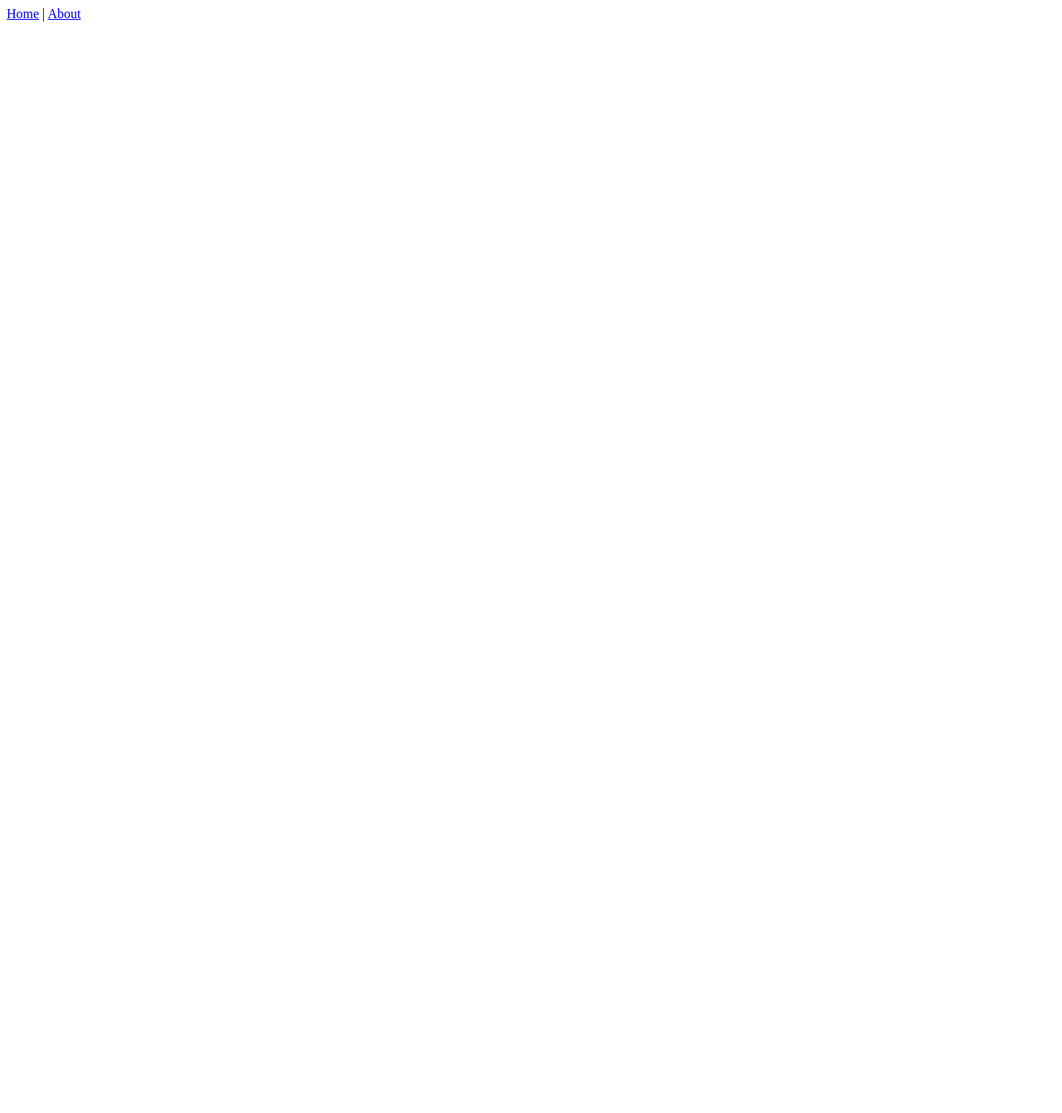
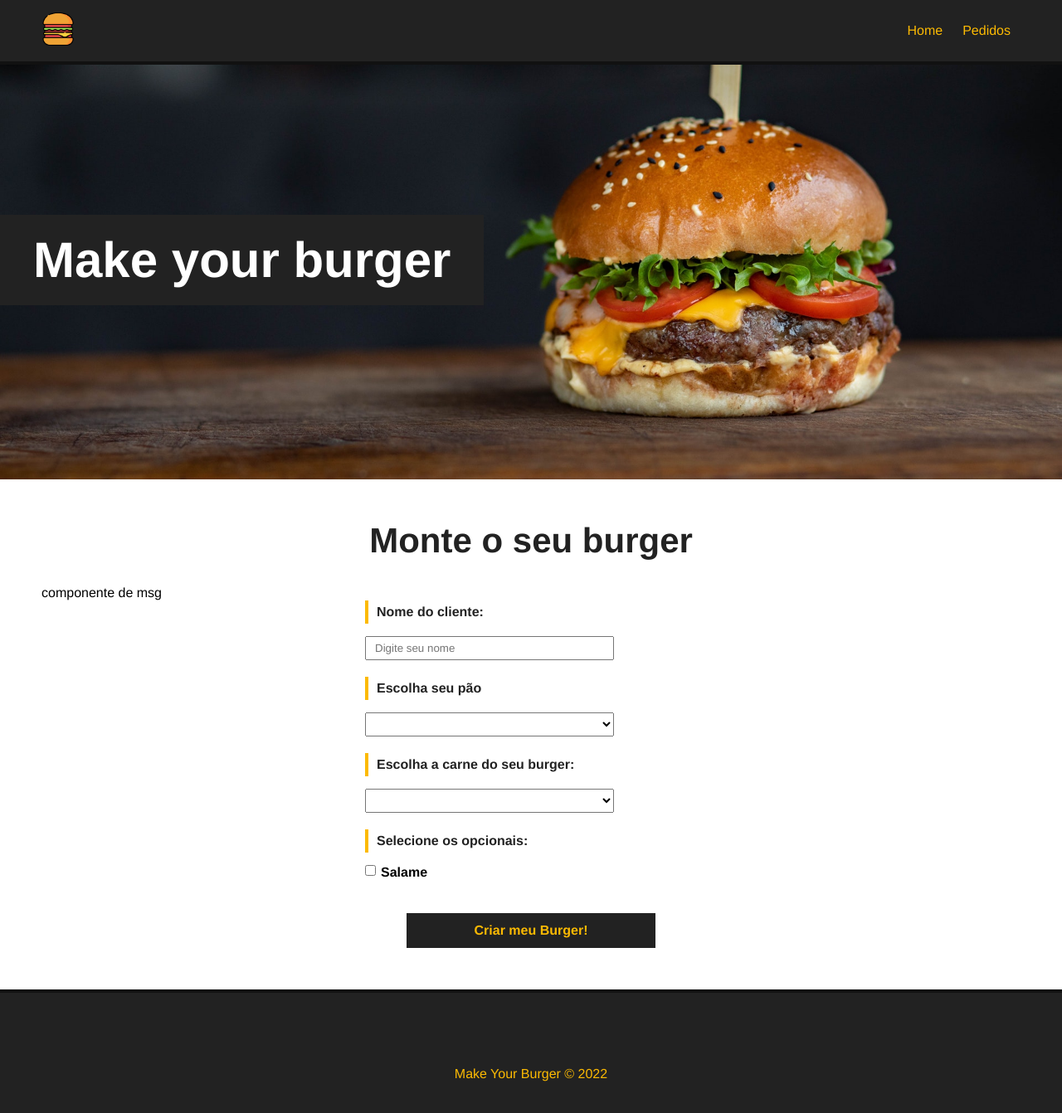
Before and after one commit to AndreCampeloR/Make_Your_Burger, a Vue app: page / in a window 1280 px wide. Shown: the top 1342 px of the page at 83% size. Before the commit the page ends 800 px from the top, so only its background shows below. Built offline with nearby package versions, Linux system fonts and the light colour scheme.

Commit message:
add banner

```diff
--- a/src/App.vue
+++ b/src/App.vue
@@ -1,11 +1,45 @@
 <template>
-  <nav>
-    <router-link to="/">Home</router-link> |
-    <router-link to="/about">About</router-link>
-  </nav>
+   <NavBar :logo="logo_src" :alt="app_name" />
   <router-view/>
+  <Footer/>
 </template>
 
+<script>
+import NavBar from './components/NavBar.vue'
+import Footer from './components/Footer.vue'
+
+export default {
+  components: {
+    NavBar,
+    Footer
+  },
+  data(){
+    return{
+      logo_src: '/img/logo.png',
+      app_name: 'Make Your Burger'
+    }
+  }
+}
+</script>
+
+
 <style>
+*{
+  font-family: Helvetica;
+  padding: 0;
+  margin: 0;
+  box-sizing: border-box;
+}
 
+.main-container{
+  margin: 50px;
+  min-height: 250px;
+}
+
+h1{
+  text-align: center;
+  font-size: 42px;
+  margin-bottom: 30px;
+  color: #222;
+}
 </style>
--- /dev/null
+++ b/src/components/Banner.vue
@@ -0,0 +1,31 @@
+<template>
+    <div id="main-banner">
+        <h1>Make your burger</h1>
+    </div>
+</template>
+
+<script>
+export default {
+    name: 'Banner'
+}
+</script>
+
+<style scoped>
+    #main-banner{
+        background-image: url('/public/img/burger.jpg');
+        background-position: 0 -250px;
+        background-size: cover;
+        height: 500px;
+        display: flex;
+        align-items: center;
+        justify-content: flex-start;
+    }
+
+    #main-banner h1{
+        color: #fff;
+        text-align: center;
+        font-size: 60px;
+        background-color: #222;
+        padding: 20px 40px;
+    }
+</style>
--- /dev/null
+++ b/src/components/BurgerForm.vue
@@ -0,0 +1,118 @@
+<template>
+    <div>
+        <p>componente de msg</p>
+    </div>
+    <div>
+      <form id="burger-form">
+
+         <div class="input-container">
+            <label for="nome">Nome do cliente: </label>
+            <input type="text" id="nome" name="nome" v-model="nome" placeholder="Digite seu nome">
+         </div>
+
+         <div class="input-container">
+            <label for="pao">Escolha seu pão</label>
+            <select name="pao" id="pao" v-model="pao">
+                <option value="">Selecione o seu pão</option>
+                <option value="integral">Integral</option>
+            </select>
+         </div>
+
+          <div class="input-container">
+            <label for="carne">Escolha a carne do seu burger:</label>
+            <select name="carne" id="carne" v-model="carne">
+                <option value="">Selecione o tipo de carne</option>
+                <option value="maminha">maminha</option>
+            </select>
+         </div>
+
+         <div id="opcionais-container" class="input-container">
+            <label id="opcionais-title" for="opcionais">Selecione os opcionais:</label>
+            <div class="checkbox-container">
+                <input type="checkbox" name="opcionais" v-model="opcionais" value="salame">
+                <span>Salame</span>
+            </div>
+         </div>
+
+         <div class="input-container">
+            <input type="submit" class="submit-btn" value="Criar meu Burger!">
+         </div>
+      </form>
+    </div>
+</template>
+
+<script>
+export default {
+   name: 'BurgerForm'
+}
+</script>
+
+<style scoped>
+
+    #burger-form{
+        max-width: 400px;
+        margin: 0 auto;
+    }
+
+    .input-container{
+        display: flex;
+        flex-direction: column;
+        margin-bottom: 20px;
+    }
+
+    label{
+        font-weight: bold;
+        margin-bottom: 15px;
+        color: #222;
+        padding: 5px 10px;
+        border-left: 4px solid #fcba03;
+    }
+
+    input, select{
+        padding: 5px 10px;
+        width: 300px;
+    }
+
+    #opcionais-container{
+        flex-direction: row;
+        flex-wrap:wrap ;
+    }
+
+    #opcionais-title{
+       width: 100%;
+    }
+
+    .checkbox-container{
+        display: flex;
+        align-items: flex-start;
+        width: 50%;
+        margin-bottom: 20px;
+    }
+
+    .checkbox-container span,
+    .checkbox-container input{
+        width: auto;
+    }
+
+    .checkbox-container span{
+        margin-left: 6px;
+        font-weight: bold;
+    }
+
+    .submit-btn{
+        background-color: #222;
+        color: #fcba03;
+        font-weight: bold;
+        border: 2px solid #222;
+        padding: 10px;
+        font-size: 16px;
+        margin: 0 auto;
+        cursor: pointer;
+        transition: .5s;
+    }
+
+    .submit-btn:hover{
+        background-color: transparent;
+        color: #222;
+    }
+</style>
--- /dev/null
+++ b/src/components/Footer.vue
@@ -0,0 +1,24 @@
+<template>
+    <footer id="footer">
+       <p>Make Your Burger &copy; 2022</p>
+    </footer>
+</template>
+
+<script>
+export default {
+    name: 'Footer'
+}
+</script>
+
+<style scoped>
+    #footer{
+        height: 200px;
+        background-color: #222;
+        border-top: 4px solid #111;
+        color: #fCBA03;
+        display: flex;
+        align-items: center;
+        justify-content: center;
+        width: 100%;
+    }
+</style>
--- /dev/null
+++ b/src/components/NavBar.vue
@@ -0,0 +1,49 @@
+<template>
+<div id="nav">
+    <router-link to="/" id="logo-url">
+        <img :src="logo" :alt="alt" id="logo">
+    </router-link>
+    <router-link to="/">Home</router-link>
+    <router-link to="/Pedidos">Pedidos</router-link>
+</div>
+</template>
+
+<script>
+
+export default{
+    name: "NavBar",
+    props: ['logo', 'alt']
+}
+</script>
+
+<style scoped>
+   #nav{
+    background-color: #222;
+    border-bottom: 4px solid #111;
+    padding: 15px 50px;
+    display: flex;
+    justify-content: flex-end;
+    align-items: center;
+   }
+
+  #nav #logo-url{
+    margin: auto;
+    margin-left: 0;
+   }
+
+   #logo{
+    width: 40px;
+    height: 40px;
+   }
+
+   #nav a {
+    color: #FCBA03;
+    text-decoration: none;
+    margin: 12px;
+    transition: .5s;
+   }
+
+   #nav a:hover{
+    color: #fff;
+   }
+</style>
--- a/src/router/index.js
+++ b/src/router/index.js
@@ -8,12 +8,9 @@ const routes = [
     component: HomeView
   },
   {
-    path: '/about',
-    name: 'about',
-    // route level code-splitting
-    // this generates a separate chunk (about.[hash].js) for this route
-    // which is lazy-loaded when the route is visited.
-    component: () => import(/* webpackChunkName: "about" */ '../views/AboutView.vue')
+    path: '/pedidos',
+    name: 'Pedidos',
+    component: () => import(/* webpackChunkName: "pedidos" */ '../views/Pedidos.vue')
   }
 ]
 
--- a/src/views/AboutView.vue
+++ /dev/null
@@ -1,5 +0,0 @@
-<template>
-  <div class="about">
-    <h1>This is an about page</h1>
-  </div>
-</template>
--- a/src/views/HomeView.vue
+++ b/src/views/HomeView.vue
@@ -1,9 +1,21 @@
 <template>
-  <div class="home">
-
+   <Banner />
+  <div class="main-container">
+    <h1>Monte o seu burger</h1>
+    <BurgerForm />
   </div>
 </template>
 
 <script>
+import Banner from '../components/Banner.vue'
+import BurgerForm from '../components/BurgerForm.vue'
+
+export default {
+  name: 'Home',
+  components: {
+    Banner,
+    BurgerForm
+  }
+}
 
 </script>
--- /dev/null
+++ b/src/views/Pedidos.vue
@@ -0,0 +1,5 @@
+<template>
+  <div class="main-container">
+    <h1>PEDIDOS</h1>
+  </div>
+</template>
```
